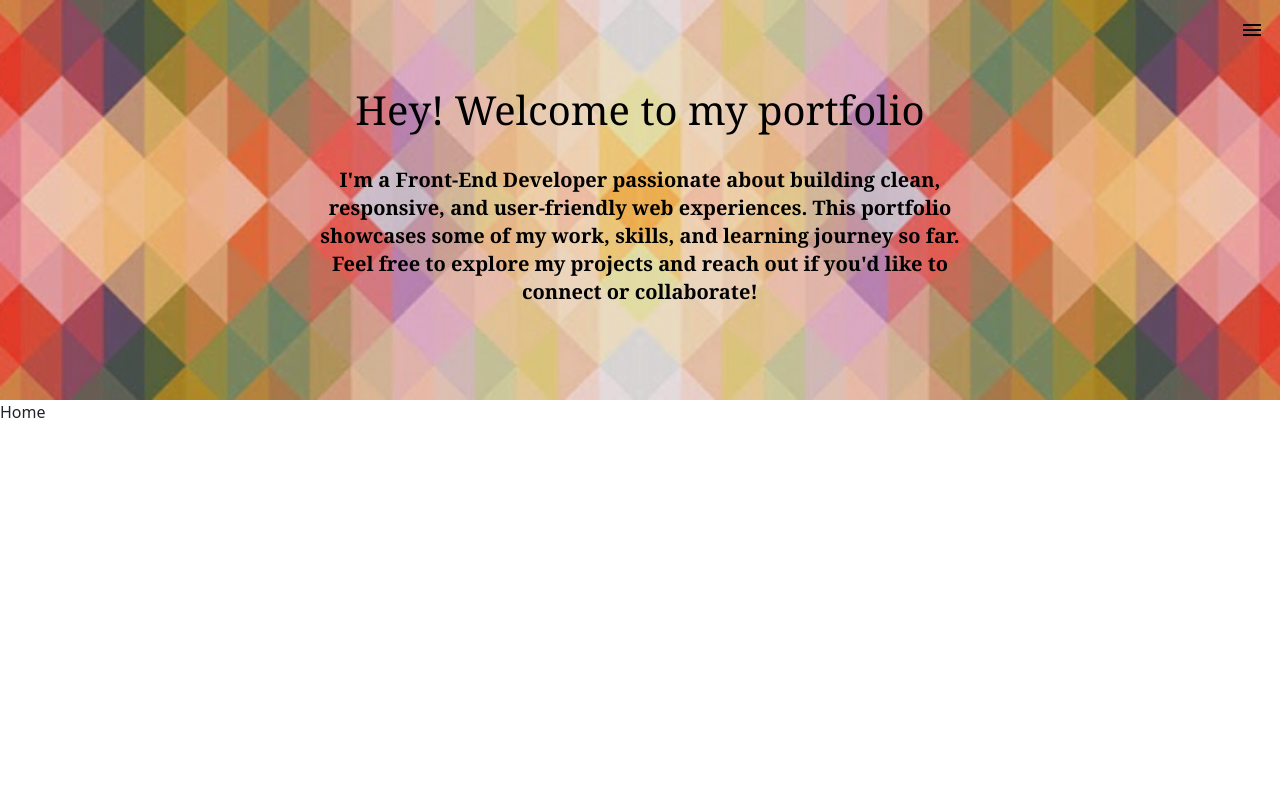
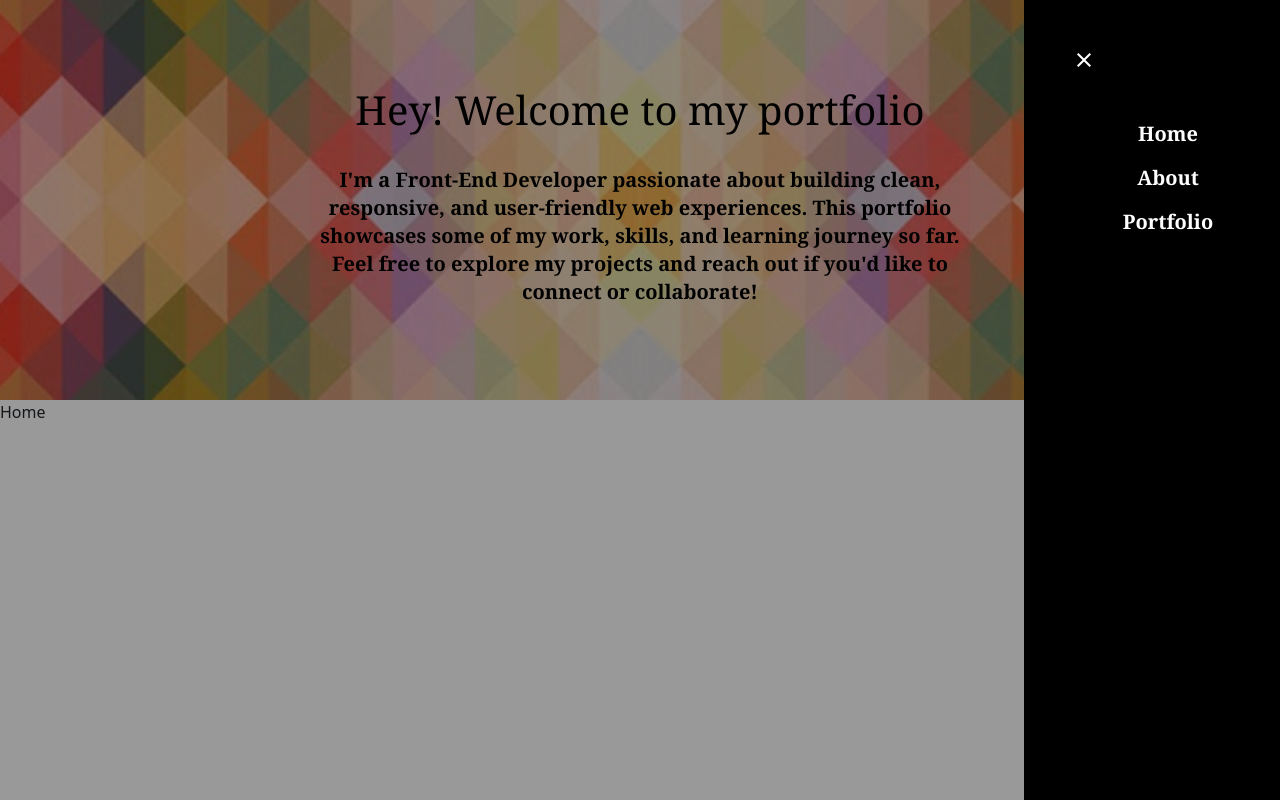
Before and after one commit to achiniishani1993/React-Lessons, a React (Vite) app: page / in a window 1280 px wide. Both pictures are taken after a click on the icon 1252 px from the left and 29 px from the top of the page. Built offline with nearby package versions, Linux system fonts and the light colour scheme.

Commit message:
added thailwind css

```diff
--- a/src/App.jsx
+++ b/src/App.jsx
@@ -1,4 +1,4 @@
-import { BrowserRouter as Router, Routes,Route, BrowserRouter } from 'react-router-dom';
+import { BrowserRouter as Router, Routes, Route } from 'react-router-dom';
 import Home from "./pages/Home";
 import About from "./pages/About";
 import Portfolio from "./pages/Portfolio";
--- a/src/components/navBar/navBar.jsx
+++ b/src/components/navBar/navBar.jsx
@@ -1,12 +1,19 @@
 import MenuIcon from '@mui/icons-material/Menu';
+import { SideBar } from "../sideBar/SideBar";
+import { useState } from "react";
+
+
 
 export const NavBar = () => {
+
+const [open, setOpen] = useState(false);
+
   return (
  <div className="font-serif">
   <div className="relative h-[300px] md:h-[400px] bg-cover bg-center bg-[url('/bgg.png')] text-black px-4">
 
     <div className="absolute top-4 right-4">
-      <MenuIcon className="text-black text-3xl md:text-4xl cursor-pointer" />
+      <MenuIcon className="text-black text-3xl md:text-4xl cursor-pointer" onClick={() => setOpen(true)}/>
     </div>
 
     <div className="flex flex-col justify-center items-center h-full text-center">
@@ -23,6 +30,15 @@ export const NavBar = () => {
     </div>
 
   </div>
+  {open && (
+  <>
+    <div
+      className="fixed inset-0 bg-black/40"
+      onClick={() => setOpen(false)}
+    />
+    <SideBar onClose={() => setOpen(false)} />
+  </>
+)}
 </div>
   )
 }
--- a/src/components/sideBar/SideBar.jsx
+++ b/src/components/sideBar/SideBar.jsx
@@ -1,7 +1,22 @@
+import { Link } from "react-router-dom";
+import CloseIcon from '@mui/icons-material/Close';
 
 
-export const SideBar = () => {
+export const SideBar = ({onClose}) => {
   return (
-    <div>SideBar</div>
+    <div className="fixed top-0 right-0 w-64 h-full bg-black text-white p-5 z-50">
+       <CloseIcon className="mb-5 cursor-pointer" onClick={onClose}/>
+       <ul className="space-y-4  text-lg font-semibold no-underline ">
+        <li  className="hover:bg-gray-400 transition text-center">
+            <Link to="/about" onClick={onClose} className="text-white text-xl font-semibold !no-underline ">Home</Link>
+        </li>
+        <li className="hover:bg-gray-400 transition text-center">
+            <Link to="/about" onClick={onClose} className="text-white text-xl font-semibold !no-underline ">About</Link>
+        </li>
+        <li  className="hover:bg-gray-400 transition text-center">
+            <Link to="/portfolio" onClick={onClose} className="text-white text-xl font-semibold !no-underline ">Portfolio</Link>
+        </li>
+       </ul>
+    </div>
   )
 }
```
